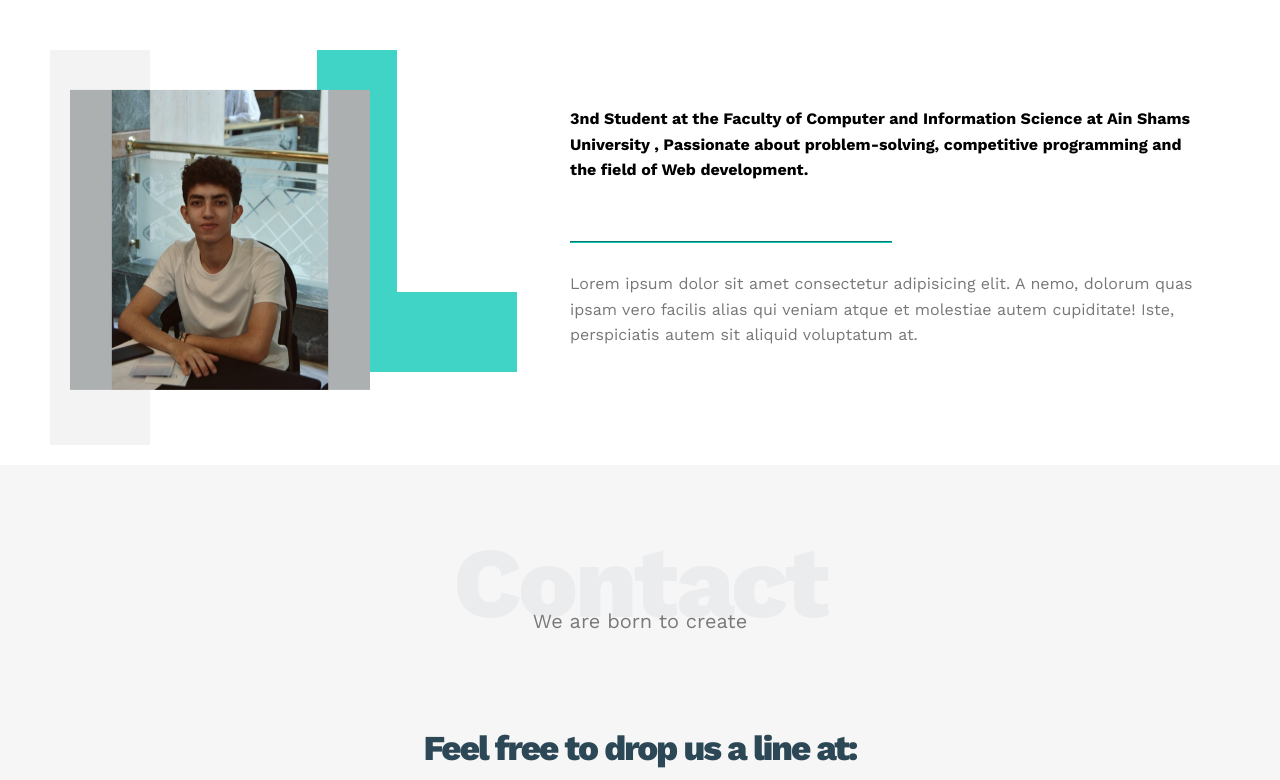
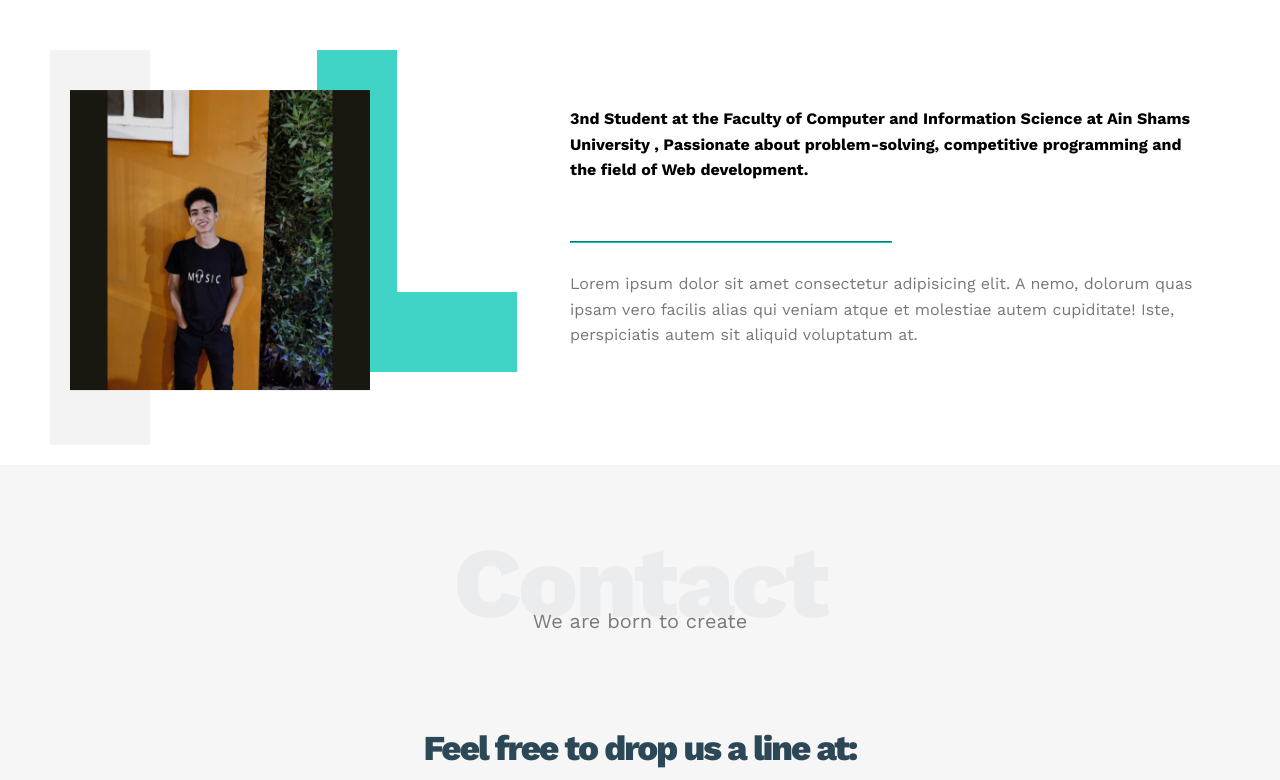
Before and after one commit to ahmedashraf74225/Template1_HTML-CSS, a plain HTML site: page index.html in a window 1280 px wide. Shown: the part 2762-3542 px from the top of the page. Drawn offline with nearby package versions, Linux system fonts and the light colour scheme.

Commit message:
Issue image Fixed

```diff
--- a/index.html
+++ b/index.html
@@ -178,7 +178,7 @@
             <p>Less is more work</p>
                 <div class="about-content">
                     <div class="image">
-                        <img src="/images/about.jpg" alt="">
+                        <img src="/images/aboutme.jpg" alt="">
                     </div>
                     <div class="text">
                         <p>3nd Student at the Faculty of Computer and Information Science at Ain Shams University
```
Also changed, not shown: images/aboutme.jpg (added).
